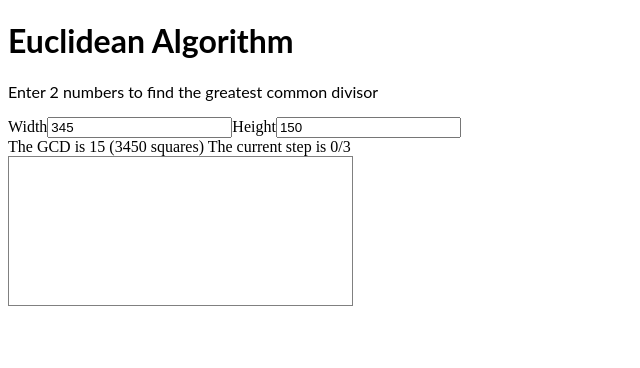
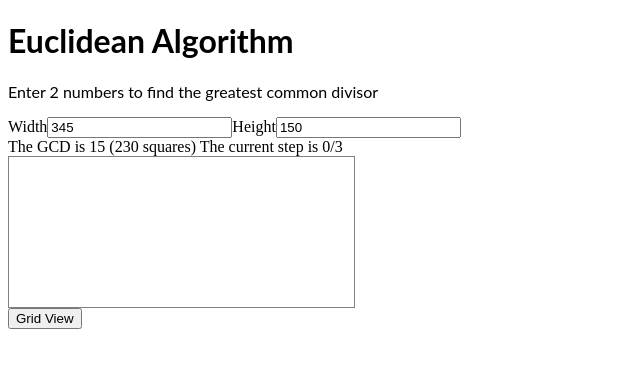
Before and after one commit to kevinmaes/euclid, a React (Create React App) app: page / in a window 1280 px wide. Shown: the top 368 px of the page, without its empty margins (0-640 px from the left). Built offline with nearby package versions, Linux system fonts and the light colour scheme.

Commit message:
use grid view toggle

```diff
--- a/src/App.js
+++ b/src/App.js
@@ -30,7 +30,7 @@ class App extends Component {
       inputs,
       steps,
       currentStepIndex: 0,
-      showGrid: true,
+      gridView: false,
     };
   }
 
@@ -73,6 +73,10 @@ class App extends Component {
     });
   };
 
+  toggleGridView = event => {
+    this.setState(({ gridView }) => ({ gridView: !gridView }));
+  };
+
   flipOrientation = orientation =>
     orientation === LANDSCAPE ? PORTRAIT : LANDSCAPE;
 
@@ -110,8 +114,24 @@ class App extends Component {
     );
   };
 
+  renderGrid = (totalSquares, gcd) => {
+    const children = new Array(totalSquares);
+    children.fill({});
+    return children.map((child, i) => (
+      <div
+        key={i}
+        style={{
+          width: gcd,
+          height: gcd,
+          border: '1px dotted green',
+          boxSizing: 'border-box',
+        }}
+      />
+    ));
+  };
+
   render() {
-    const { inputs, steps, currentStepIndex, showGrid } = this.state;
+    const { inputs, steps, currentStepIndex, gridView } = this.state;
     const width = inputs[0];
     const height = inputs[1];
     const orientation = width > height ? LANDSCAPE : PORTRAIT;
@@ -119,7 +139,7 @@ class App extends Component {
     let totalSquares = 0;
     if (steps.length) {
       gcd = steps[steps.length - 1].gcd;
-      totalSquares = inputs[0] * inputs[1] / gcd;
+      totalSquares = inputs[0] / gcd * inputs[1] / gcd;
     }
 
     return (
@@ -145,16 +165,21 @@ class App extends Component {
               border: '1px solid gray',
               display: 'flex',
               flexDirection: orientation,
-              boxSizing: 'border-box',
               cursor: 'pointer',
+              flexWrap: 'wrap',
             }}
             onClick={this.onClick}
           >
-            {this.renderStep(steps, 0, orientation, currentStepIndex)}
+            {gridView
+              ? this.renderGrid(totalSquares, gcd)
+              : this.renderStep(steps, 0, orientation, currentStepIndex)}
           </div>
         ) : (
           <div>Both width and height are required!</div>
         )}
+        <button onClick={this.toggleGridView}>
+          {gridView ? 'Step View' : 'Grid View'}{' '}
+        </button>
       </div>
     );
   }
```
